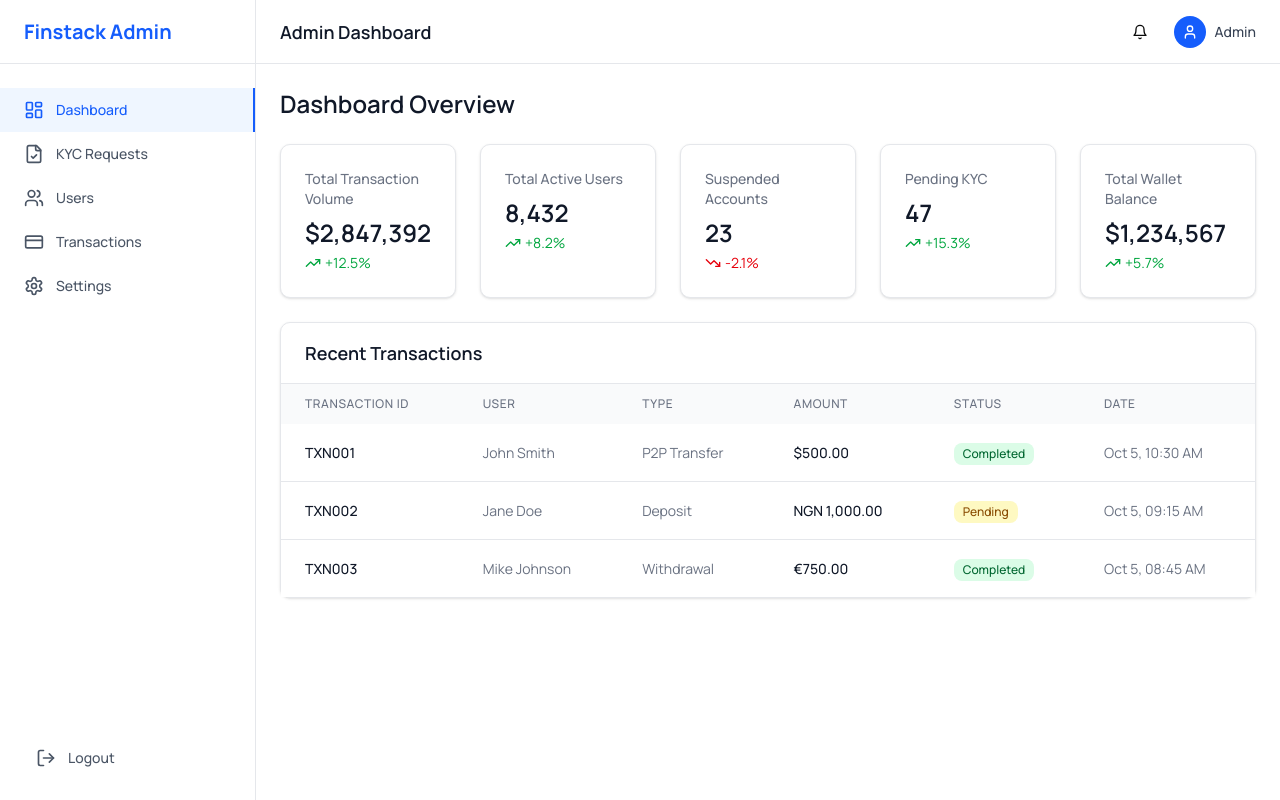
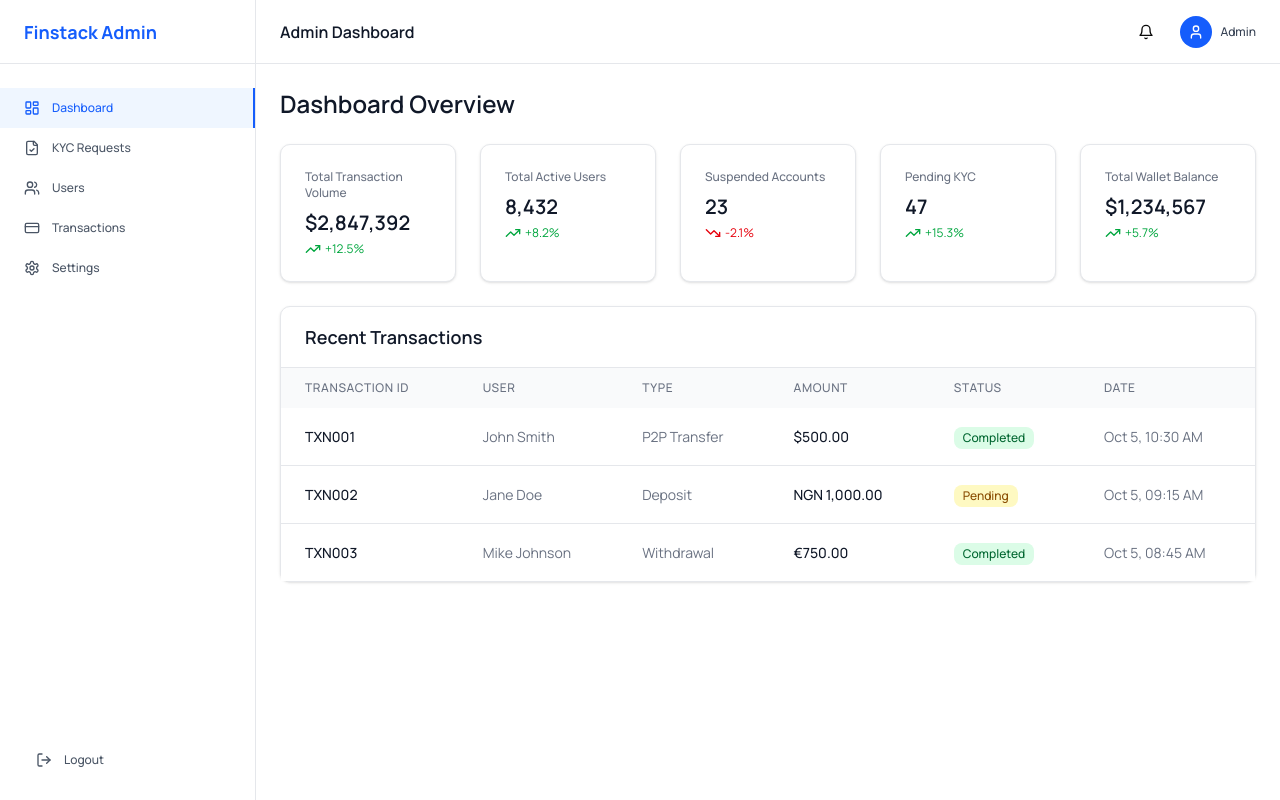
Before and after one commit to MilanCodesWebsites/finstack, a Next.js app: page /admin in a window 1280 px wide. Built offline with nearby package versions, Linux system fonts and the light colour scheme.

Commit message:
Add files via upload

```diff
--- a/components/admin/AdminHeader.tsx
+++ b/components/admin/AdminHeader.tsx
@@ -7,21 +7,21 @@ export function AdminHeader() {
   return (
     <header className="bg-white border-b border-gray-200 h-16 flex items-center justify-between px-6">
       <div className="flex items-center">
-        <h2 className="text-lg font-semibold text-gray-900 lg:block hidden">
+        <h2 className="text-base font-semibold text-gray-900 lg:block hidden">
           Admin Dashboard
         </h2>
       </div>
 
       <div className="flex items-center space-x-4">
         <Button variant="ghost" size="sm">
-          <Bell className="w-5 h-5" />
+          <Bell className="w-4 h-4" />
         </Button>
 
         <div className="flex items-center space-x-2">
           <div className="w-8 h-8 bg-blue-600 rounded-full flex items-center justify-center">
             <User className="w-4 h-4 text-white" />
           </div>
-          <span className="text-sm font-medium text-gray-700 hidden sm:block">
+          <span className="text-xs font-medium text-gray-700 hidden sm:block">
             Admin
           </span>
         </div>
--- a/components/admin/AdminSidebar.tsx
+++ b/components/admin/AdminSidebar.tsx
@@ -62,7 +62,7 @@ export function AdminSidebar() {
         mobileMenuOpen ? 'translate-x-0' : '-translate-x-full'
       } lg:translate-x-0 lg:block`}>
         <div className="flex items-center h-16 px-6 border-b border-gray-200">
-          <h1 className="text-xl font-bold text-blue-600">Finstack Admin</h1>
+          <h1 className="text-lg font-bold text-blue-600">Finstack Admin</h1>
         </div>
 
         <nav className="mt-6 flex-1">
@@ -73,13 +73,13 @@ export function AdminSidebar() {
                 key={item.name}
                 href={item.href}
                 onClick={() => setMobileMenuOpen(false)}
-                className={`flex items-center px-6 py-3 text-sm font-medium transition-colors ${
+                className={`flex items-center px-6 py-3 text-xs font-medium transition-colors ${
                   isActive
                     ? 'bg-blue-50 text-blue-600 border-r-2 border-blue-600'
                     : 'text-gray-600 hover:bg-gray-50 hover:text-gray-900'
                 }`}
               >
-                <item.icon className="w-5 h-5 mr-3" />
+                <item.icon className="w-4 h-4 mr-3" />
                 {item.name}
               </Link>
             );
@@ -89,9 +89,9 @@ export function AdminSidebar() {
         <div className="absolute bottom-0 left-0 right-0 p-6">
           <button
             onClick={handleLogout}
-            className="flex items-center w-full px-3 py-2 text-sm font-medium text-gray-600 hover:bg-gray-50 hover:text-gray-900 rounded-md transition-colors"
+            className="flex items-center w-full px-3 py-2 text-xs font-medium text-gray-600 hover:bg-gray-50 hover:text-gray-900 rounded-md transition-colors"
           >
-            <LogOut className="w-5 h-5 mr-3" />
+            <LogOut className="w-4 h-4 mr-3" />
             Logout
           </button>
         </div>
--- a/components/admin/StatsCards.tsx
+++ b/components/admin/StatsCards.tsx
@@ -62,18 +62,18 @@ export function StatsCards({ data }: StatsCardsProps) {
   ];
 
   return (
-    <div className="grid grid-cols-1 md:grid-cols-2 lg:grid-cols-5 gap-6">
+    <div className="grid grid-cols-1 md:grid-cols-2 lg:grid-cols-5 gap-4 md:gap-6">
       {stats.map((stat) => (
-        <div key={stat.title} className="bg-white p-6 rounded-lg border border-gray-200 shadow-sm">
-          <h3 className="text-sm font-medium text-gray-500 mb-2">{stat.title}</h3>
-          <p className="text-2xl font-semibold text-gray-900 mb-1">{stat.value}</p>
+        <div key={stat.title} className="bg-white p-4 md:p-6 rounded-lg border border-gray-200 shadow-sm">
+          <h3 className="text-xs font-medium text-gray-500 mb-2">{stat.title}</h3>
+          <p className="text-lg md:text-xl font-semibold text-gray-900 mb-1">{stat.value}</p>
           <div className="flex items-center">
             {stat.trending === 'up' ? (
-              <TrendingUp className="w-4 h-4 text-green-600 mr-1" />
+              <TrendingUp className="w-3 h-3 md:w-4 md:h-4 text-green-600 mr-1" />
             ) : (
-              <TrendingDown className="w-4 h-4 text-red-600 mr-1" />
+              <TrendingDown className="w-3 h-3 md:w-4 md:h-4 text-red-600 mr-1" />
             )}
-            <p className={`text-sm ${
+            <p className={`text-xs ${
               stat.trending === 'up' ? 'text-green-600' : 'text-red-600'
             }`}>
               {stat.change}
```
